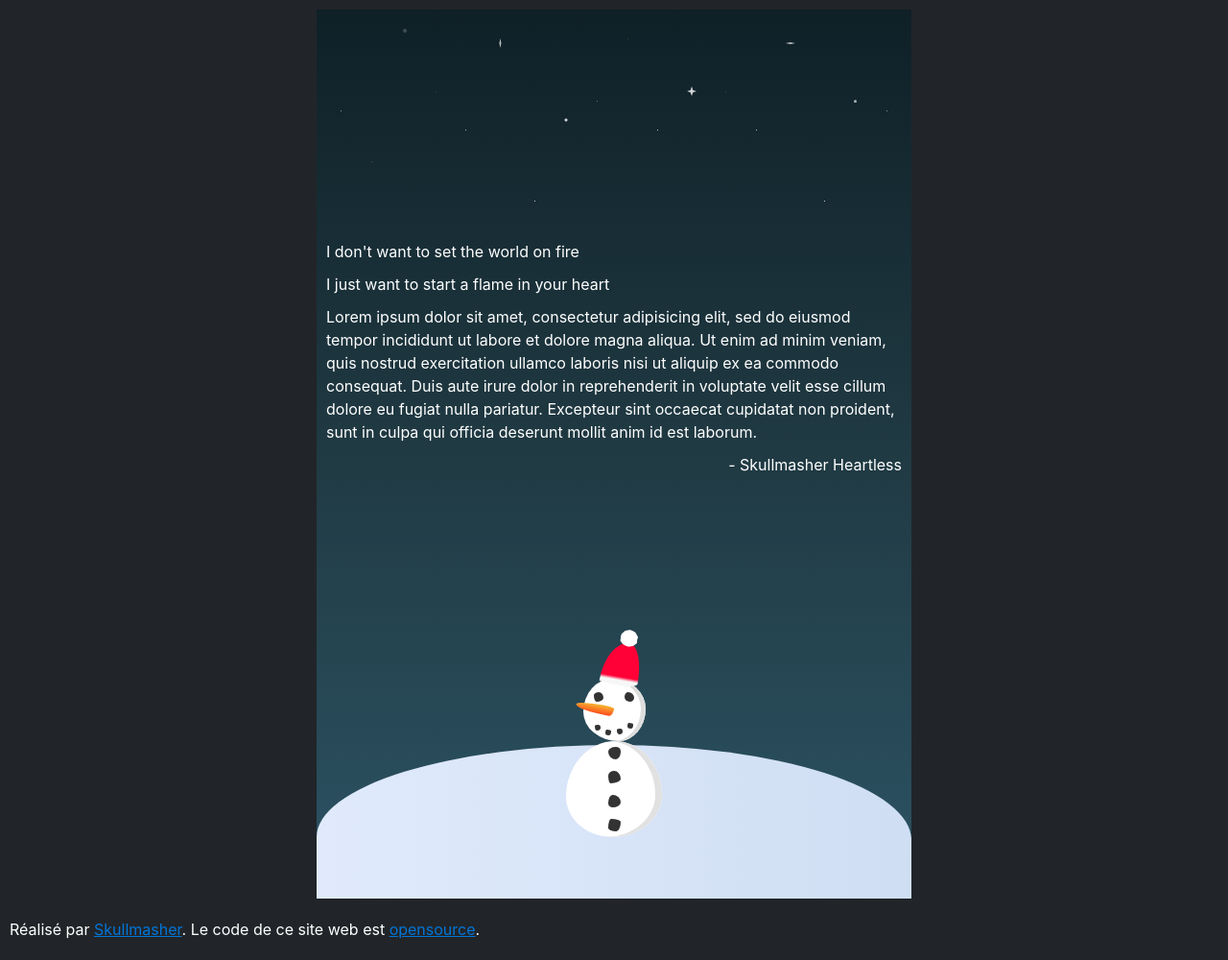
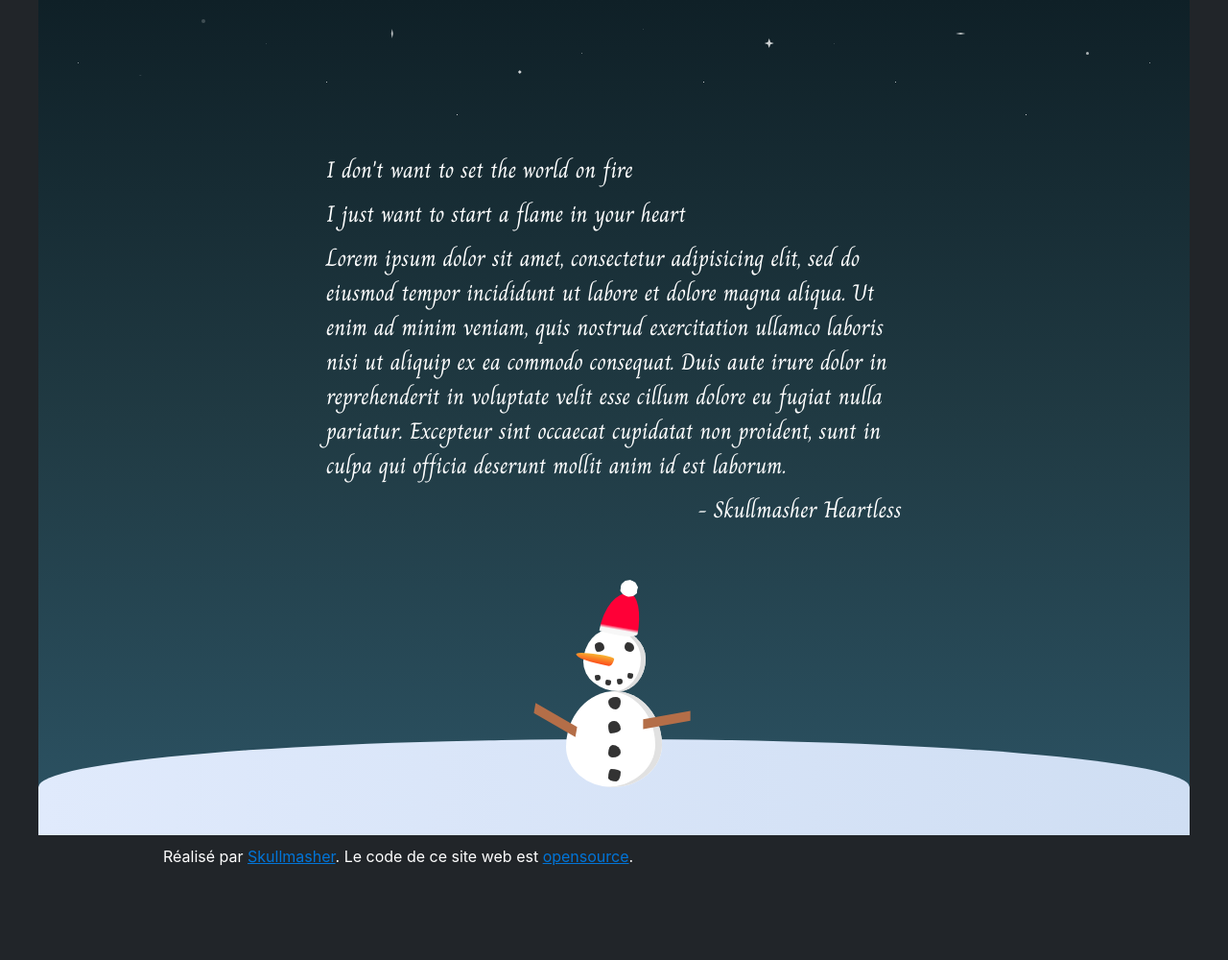
Before and after one commit to SkullMasher/wish-card-2019, a PHP site: page / in a window 1280 px wide. Shown: the whole page at 96% size. After the commit the page ends 902 px from the top, so only its background shows below. Run offline with PHP 8.4, Linux system fonts and the light colour scheme.

Commit message:
:skul: Add xmas font & complete the snowman

```diff
--- a/app/css/style.css
+++ b/app/css/style.css
@@ -2721,6 +2721,13 @@ button:focus {
   display: none;
 }
 
+@font-face {
+  font-family: 'charm';
+  src: url("../font/charm/charm-regular-webfont.woff2") format("woff2"), url("../font/charm/charm-regular-webfont.woff") format("woff");
+  font-weight: normal;
+  font-style: normal;
+}
+
 .color--success {
   color: #5CB85C;
 }
@@ -2752,6 +2759,11 @@ body {
   place-items: center;
 }
 
+.vertical-align-center {
+  display: grid;
+  align-items: center;
+}
+
 .site-footer {
   grid-row-start: 2;
   grid-row-end: 3;
@@ -2759,8 +2771,25 @@ body {
 }
 
 .wishcard {
-  max-width: 1200px;
-  margin: 1rem;
+  margin: 0;
+}
+
+@media (min-width: 768px) {
+  .wishcard {
+    width: 768px;
+  }
+}
+
+@media (min-width: 992px) {
+  .wishcard {
+    width: 992px;
+  }
+}
+
+@media (min-width: 1200px) {
+  .wishcard {
+    width: 1200px;
+  }
 }
 
 .wishcard__background {
@@ -2778,6 +2807,12 @@ body {
   height: 30vh;
 }
 
+@media (min-width: 768px) {
+  .wishcard__sky {
+    height: 20vh;
+  }
+}
+
 .wishcard__stars {
   width: 1px;
   height: 1px;
@@ -2894,32 +2929,25 @@ body {
 }
 
 .wishcard__message {
-  margin-bottom: 4rem;
+  margin-bottom: 1rem;
+  font-family: charm;
+  font-size: 2rem;
+}
+
+@media (min-width: 576px) {
+  .wishcard__message {
+    font-size: 2.4rem;
+  }
 }
 
 .wishcard__signature {
   text-align: right;
 }
 
-.wishcard__floor {
-  display: grid;
-  align-items: end;
-  height: 50vh;
-}
-
 .wishcard__ground {
-  display: grid;
-  align-items: end;
-  position: relative;
-  height: 20vh;
-  background: linear-gradient(to left, #CFDEF3, #E0EAFC);
-  border-radius: 50% 50% 49% 51% / 60% 62% 38% 40%;
-}
-
-.wishcard__ground--bottom {
-  width: 100%;
-  height: 8vh;
-  bottom: 0;
+  height: 100px;
+  border-top-left-radius: 50%;
+  border-top-right-radius: 50%;
   background: linear-gradient(to left, #CFDEF3, #E0EAFC);
 }
 
@@ -2927,6 +2955,7 @@ body {
   display: flex;
   flex-direction: column;
   align-items: center;
+  transform: translateY(50px);
 }
 
 .snowman__hat {
@@ -2966,6 +2995,8 @@ body {
   top: 7px;
   display: flex;
   justify-content: space-around;
+  margin: 0 .1rem;
+  animation: snowman-eyes 10s cubic-bezier(0.39, 0.575, 0.565, 1) infinite both;
 }
 
 .snowman__eye {
@@ -3024,13 +3055,36 @@ body {
   top: -7px;
 }
 
+.snowman__body {
+  display: flex;
+  align-items: center;
+}
+
+.snowman__arm {
+  position: relative;
+  width: 50px;
+  height: 10px;
+  background-color: #B46E48;
+}
+
+.snowman__arm--left {
+  left: 14px;
+  bottom: 20px;
+  transform: rotate(30deg) skew(20deg);
+}
+
+.snowman__arm--right {
+  right: 20px;
+  bottom: 20px;
+  transform: rotate(-10deg) skew(-10deg);
+}
+
 .snowman__trunk {
   width: 100px;
   height: 100px;
   border-radius: 51% 49% 52% 48% / 58% 56% 44% 42%;
   background-color: #fff;
   display: flex;
-  flex-direction: column;
   box-shadow: inset -7px 0px 0px 0px #e1e1e1;
 }
 
@@ -3065,4 +3119,16 @@ body {
   border-radius: 22% 78% 35% 65% / 72% 23% 77% 28%;
 }
 
+@keyframes snowman-eyes {
+  95% {
+    transform: scaleY(1);
+  }
+  97% {
+    transform: scaleY(0.1);
+  }
+  100% {
+    transform: scaleY(1);
+  }
+}
+
 /*# sourceMappingURL=style.map.css */
--- a/app/index.html
+++ b/app/index.html
@@ -8,8 +8,7 @@
 	<link rel="stylesheet" href="css/style.css">
 </head>
 <body>
-  <main>
-    <div class="place-center">
+  <main class="place-center">
     <div class="wishcard">
       <div class="wishcard__background">
         <header class="wishcard__sky">
@@ -45,7 +44,6 @@
           </div>
         </main>
         <footer class="wishcard__floor">
-            <div class="wishcard__ground">
           <div class="snowman">
             <div class="snowman__hat">
               <div class="snowman__pompon"></div>
@@ -63,6 +61,8 @@
                 <div class="snowman__rockteeth snowman__rockteeth--alternate"></div>
               </div>
             </div>
+            <div class="snowman__body">
+              <div class="snowman__arm snowman__arm--left"></div>
               <div class="snowman__trunk">
                 <div class="snowman__coat">
                   <div class="snowman__rockbutton"></div>
@@ -71,16 +71,18 @@
                   <div class="snowman__rockbutton"></div>
                 </div>
               </div>
+              <div class="snowman__arm snowman__arm--right"></div>
             </div>
-              <div class="wishcard__ground--bottom"></div>
           </div>
+          <div class="wishcard__ground"></div>
         </footer>
-        </div>
       </div>
     </div>
   </main>
   <footer class="site-footer">
+    <div class="wrapper">
       <p>Réalisé par <a href="https://skullmasher.io">Skullmasher</a>. Le code de ce site web est <a href="https://github.com/skullmasher/wish-card-2018">opensource</a>.</p>
+    </div>
   </footer>
 </body>
 </html>
--- a/app/sass/_shame.scss
+++ b/app/sass/_shame.scss
@@ -14,6 +14,11 @@ body {
   place-items: center;
 }
 
+.vertical-align-center {
+  display: grid;
+  align-items: center;
+}
+
 .site-footer {
   grid-row-start: 2;
   grid-row-end: 3;
--- a/app/sass/components/_snowman.scss
+++ b/app/sass/components/_snowman.scss
@@ -2,6 +2,7 @@
   display: flex;
   flex-direction: column;
   align-items: center;
+  transform: translateY(50px);
 
   &__hat {
     position: relative;
@@ -33,7 +34,6 @@
     border-radius: 47% 53% 43% 57% / 53% 48% 52% 47%;
     background-color: $white;
     box-shadow: inset -5px 0px 0px 0px #ddd;
-
   }
 
     &__eyes {
@@ -41,6 +41,8 @@
       top: 7px;
       display: flex;
       justify-content: space-around;
+      margin: 0 .1rem;
+      animation: snowman-eyes 10s cubic-bezier(0.390, 0.575, 0.565, 1.000) infinite both;
     }
 
       &__eye {
@@ -99,13 +101,36 @@
         }
       }
 
+  &__body {
+    display: flex;
+    align-items: center;
+  }
+
+  &__arm {
+    position: relative;
+    width: 50px;
+    height: 10px;
+    background-color: #B46E48;
+
+    &--left {
+      left: 14px;
+      bottom: 20px;
+      transform: rotate(30deg) skew(20deg);
+    }
+
+    &--right {
+      right: 20px;
+      bottom: 20px;
+      transform: rotate(-10deg) skew(-10deg);
+    }
+  }
+
   &__trunk {
     width: 100px;
     height: 100px;
     border-radius: 51% 49% 52% 48% / 58% 56% 44% 42%;
     background-color: $white;
     display: flex;
-    flex-direction: column;
     box-shadow: inset -7px 0px 0px 0px #e1e1e1;
   }
 
@@ -140,3 +165,16 @@
         }
       }
 }
+
+// Eyes animation
+@keyframes snowman-eyes {
+  95% {
+    transform: scaleY(1);
+  }
+  97% {
+    transform: scaleY(0.1);
+  }
+  100% {
+    transform: scaleY(1);
+  }
+}
--- a/app/sass/components/_wishcard.scss
+++ b/app/sass/components/_wishcard.scss
@@ -1,6 +1,17 @@
 .wishcard {
-  max-width: 1200px;
-  margin: $spacer-small;
+  margin: 0;
+
+  @include respond-to("medium-up") {
+    width: $medium;
+  }
+
+  @include respond-to("large-up") {
+    width: $large;
+  }
+
+  @include respond-to("extra-large-up") {
+    width: $extra-large;
+  }
 
   &__background {
     background: linear-gradient(to top, #2C5364, #203A43, #0F2027);
@@ -15,6 +26,10 @@
     justify-content: space-around;
     align-items: center;
     height: 30vh;
+
+    @include respond-to("medium-up") {
+      height: 20vh;
+    }
   }
 
   &__stars {
@@ -133,32 +148,19 @@
   }
 
   &__message {
-    margin-bottom: $spacer-large;
+    margin-bottom: $spacer-small;
+    font-family: charm;
+    @include font-size(h3);
   }
 
   &__signature {
     text-align: right;
   }
 
-  &__floor {
-    display: grid;
-    align-items: end;
-    height: 50vh;
-  }
-
   &__ground {
-    display: grid;
-    align-items: end;
-    position: relative;
-    height: 20vh;
+    height: 100px;
+    border-top-left-radius: 50%;
+    border-top-right-radius: 50%;
     background: linear-gradient(to left, #CFDEF3, #E0EAFC);
-    border-radius: 50% 50% 49% 51% / 60% 62% 38% 40%;
-
-    &--bottom {
-      width: 100%;
-      height: 8vh;
-      bottom: 0;
-      background: linear-gradient(to left, #CFDEF3, #E0EAFC);
-    }
   }
 }
--- a/app/sass/style.scss
+++ b/app/sass/style.scss
@@ -1,5 +1,5 @@
 @import 'knacss/knacss';
-
+@import '../font/charm/_fonts';
 @import 'helpers/colors';
 @import 'objects/wrappers';
 @import 'shame';
```
Also changed, not shown: app/font/charm/_fonts.scss (added, +7 -0 lines), app/css/style.map.css, app/font/charm/charm-regular-webfont.woff (added), app/font/charm/charm-regular-webfont.woff2 (added). Lines whose indentation alone changed are shown as unchanged.
